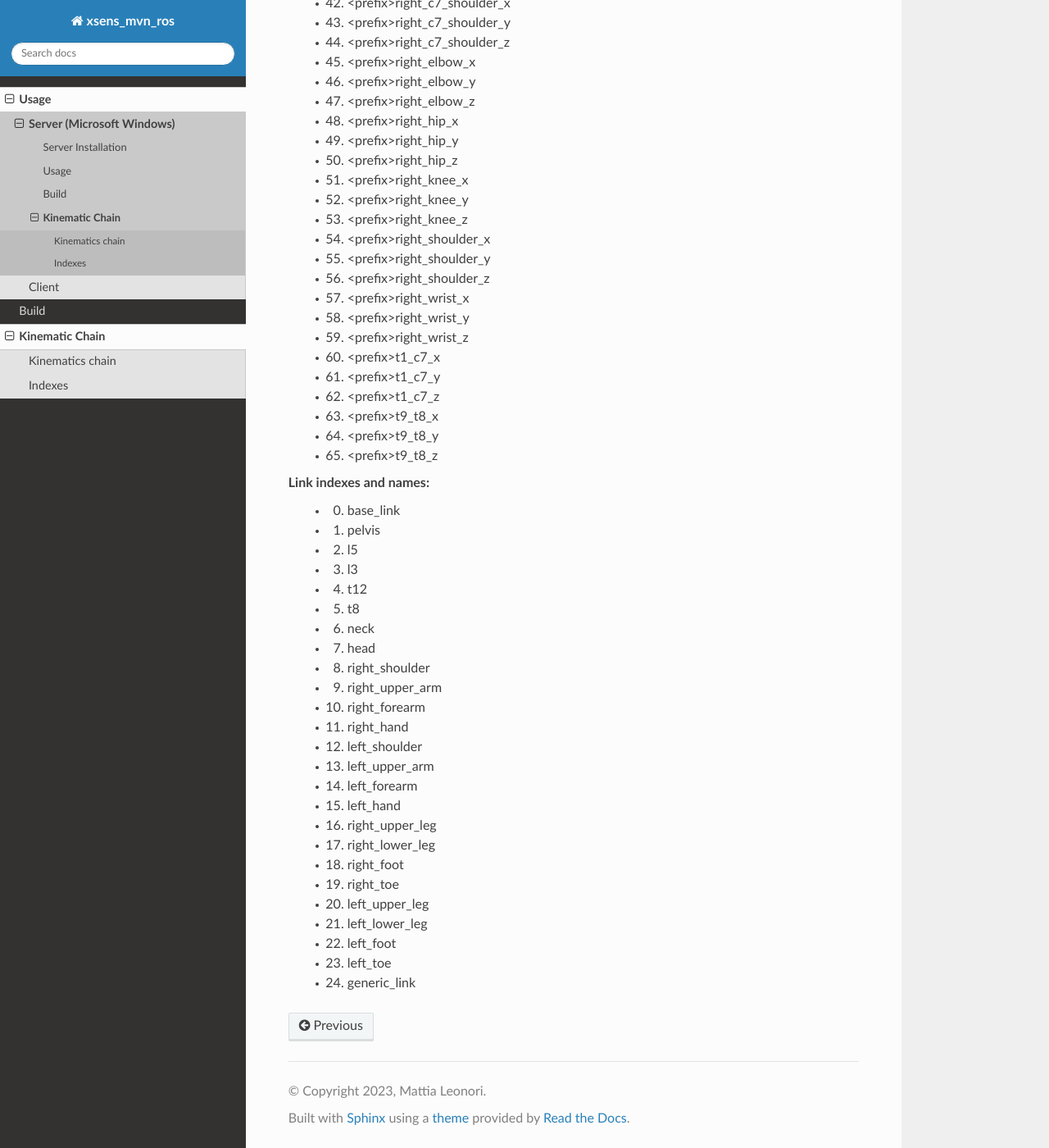
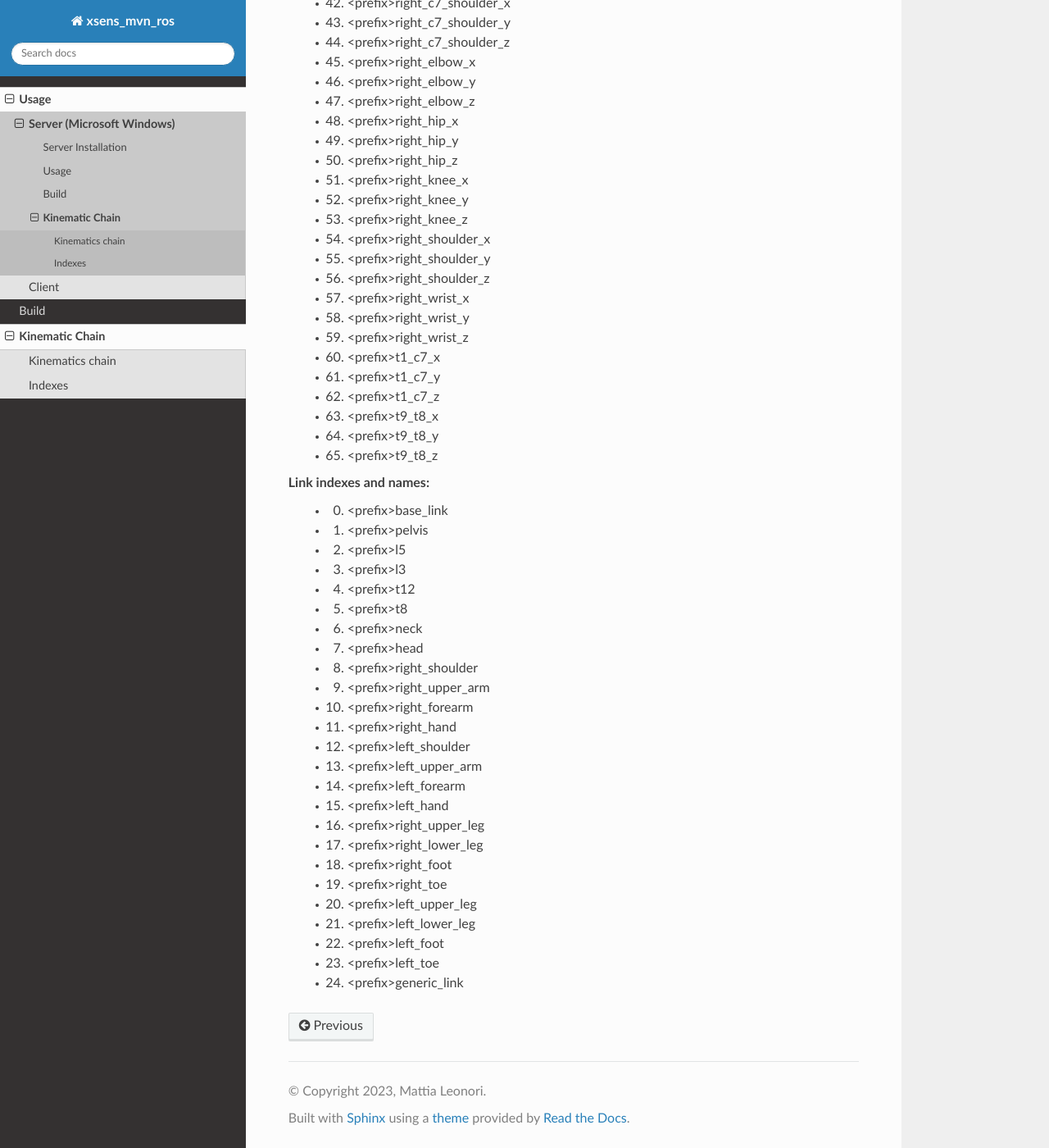
Before and after one commit to hrii-iit/xsens_mvn_ros, a Sphinx documentation site: the page built from docs/sphinx/source/kinematic_chain.rst, in a window 1280 px wide and 1400 px high, scrolled down 1415 px. Shown: the whole window at 82% size. Built offline with Sphinx 7.4.7 and the Read the Docs theme 2.0.0, drawn with Linux system fonts in a browser that asks for light colours; some of the changed lines change nothing that is shown; some of the changed text lies outside the part shown.

Commit message:
Added prefix in link names docs

```diff
--- a/docs/sphinx/source/kinematic_chain.rst
+++ b/docs/sphinx/source/kinematic_chain.rst
@@ -8,7 +8,7 @@ Kinematics chain
 Indexes
 -------
 
-TODO mention hand
+TODO mention hand joints and links
 
 - [Kinematics chain: indexes and definition](#definitions)
 
@@ -81,28 +81,28 @@ Joint indexes and names:
   - 65) <prefix>t9_t8_z
 
 Link indexes and names:
-  - 0) base_link
-  - 1) pelvis
-  - 2) l5
-  - 3) l3
-  - 4) t12
-  - 5) t8
-  - 6) neck
-  - 7) head
-  - 8) right_shoulder
-  - 9) right_upper_arm
-  - 10) right_forearm
-  - 11) right_hand
-  - 12) left_shoulder
-  - 13) left_upper_arm
-  - 14) left_forearm
-  - 15) left_hand
-  - 16) right_upper_leg
-  - 17) right_lower_leg
-  - 18) right_foot
-  - 19) right_toe
-  - 20) left_upper_leg
-  - 21) left_lower_leg
-  - 22) left_foot
-  - 23) left_toe
-  - 24) generic_link
+  - 0) <prefix>base_link
+  - 1) <prefix>pelvis
+  - 2) <prefix>l5
+  - 3) <prefix>l3
+  - 4) <prefix>t12
+  - 5) <prefix>t8
+  - 6) <prefix>neck
+  - 7) <prefix>head
+  - 8) <prefix>right_shoulder
+  - 9) <prefix>right_upper_arm
+  - 10) <prefix>right_forearm
+  - 11) <prefix>right_hand
+  - 12) <prefix>left_shoulder
+  - 13) <prefix>left_upper_arm
+  - 14) <prefix>left_forearm
+  - 15) <prefix>left_hand
+  - 16) <prefix>right_upper_leg
+  - 17) <prefix>right_lower_leg
+  - 18) <prefix>right_foot
+  - 19) <prefix>right_toe
+  - 20) <prefix>left_upper_leg
+  - 21) <prefix>left_lower_leg
+  - 22) <prefix>left_foot
+  - 23) <prefix>left_toe
+  - 24) <prefix>generic_link
```
